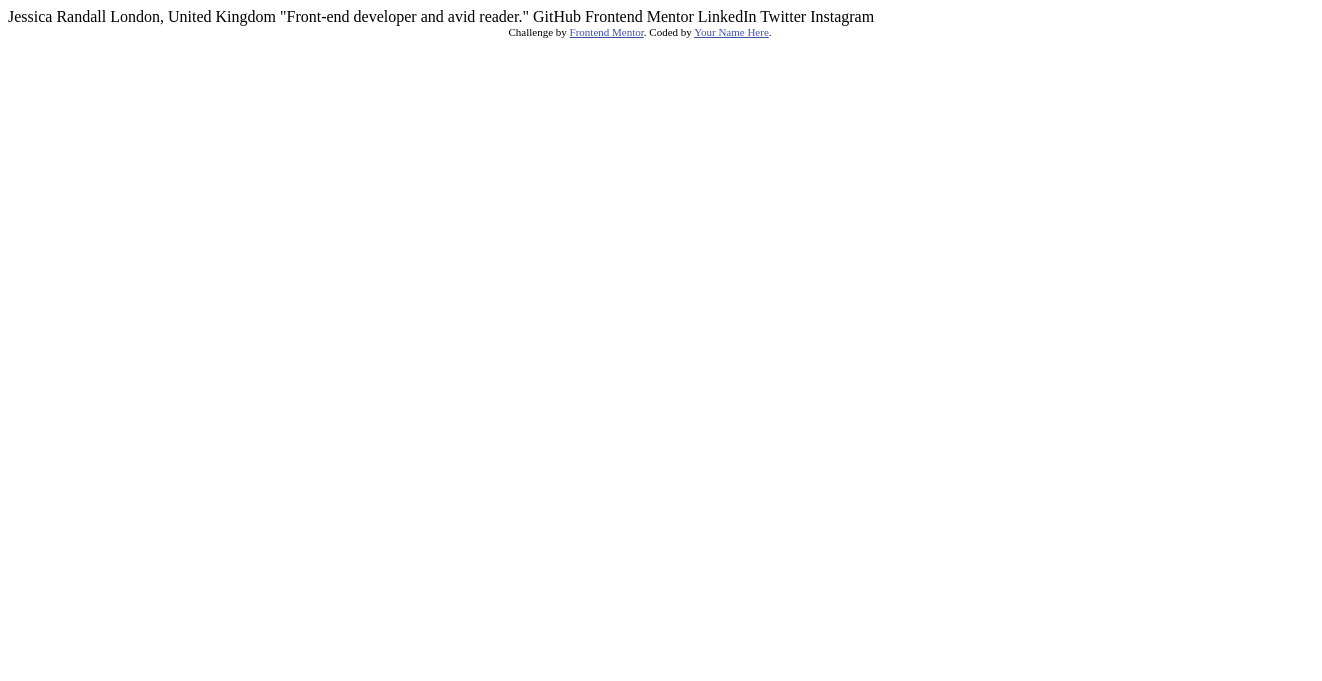
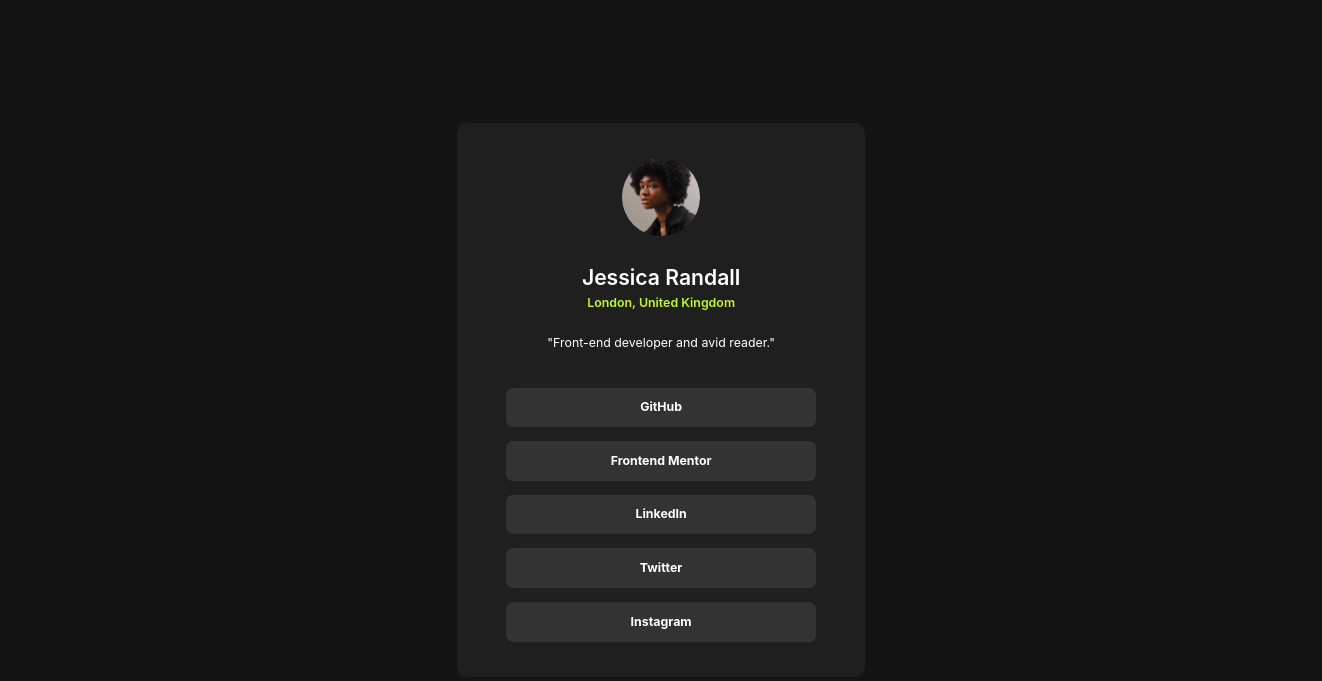
Before and after one commit to ER1994/socialLinkProfile, a plain HTML site: page index.html in a window 1280 px wide. Shown: the whole page, 1322 px wide, since content can reach past the window. Drawn offline with nearby package versions, Linux system fonts and the light colour scheme.

Commit message:
Add index.html

```diff
--- a/index.html
+++ b/index.html
@@ -2,33 +2,53 @@
 <html lang="en">
 <head>
     <meta charset="UTF-8">
-  <meta name="viewport" content="width=device-width, initial-scale=1.0"> <!-- displays site properly based on user's device -->
+    <meta name="viewport" content="width=device-width, initial-scale=1.0">
+    <!-- displays site properly based on user's device -->
 
     <link rel="icon" type="image/png" sizes="32x32" href="./assets/images/favicon-32x32.png">
 
     <title>Frontend Mentor | Social links profile</title>
 
     <!-- Feel free to remove these styles or customise in your own stylesheet 👍 -->
-  <style>
-    .attribution { font-size: 11px; text-align: center; }
-    .attribution a { color: hsl(228, 45%, 44%); }
-  </style>
+    <link rel="stylesheet" href="style.css">
 </head>
 <body>
-
-  Jessica Randall
-  London, United Kingdom
+<main>
+    <div class="avatar">
+        <img src="assets/images/avatar-jessica.jpeg" alt="avatar image">
+    </div>
+    <header>
+        <div class="header--fullname">Jessica Randall</div>
+        <div class="header--location">London, United Kingdom</div>
+    </header>
+    <div class="description">
         "Front-end developer and avid reader."
-
-  GitHub
-  Frontend Mentor
-  LinkedIn
-  Twitter
-  Instagram
-
-  <div class="attribution">
-    Challenge by <a href="https://www.frontendmentor.io?ref=challenge" target="_blank">Frontend Mentor</a>.
-    Coded by <a href="#">Your Name Here</a>.
     </div>
+    <div class="links">
+        <ul>
+            <li>
+                <a href="#">GitHub</a>
+            </li>
+            <li>
+                <a href="#">Frontend Mentor</a>
+            </li>
+            <li>
+                <a href="#">LinkedIn</a>
+            </li>
+            <li>
+                <a href="#">Twitter</a>
+            </li>
+            <li>
+                <a href="#">Instagram</a>
+            </li>
+        </ul>
+    </div>
+</main>
+<footer>
+</footer>
+<!--<div class="attribution">-->
+<!--    Challenge by <a href="https://www.frontendmentor.io?ref=challenge" target="_blank">Frontend Mentor</a>.-->
+<!--    Coded by <a href="#">Your Name Here</a>.-->
+<!--</div>-->
 </body>
 </html>
--- a/style.css
+++ b/style.css
@@ -0,0 +1,126 @@
+@import '/Users/ewcia/node_modules/normalize.css';
+
+:root {
+    --Grey-900: hsl(0, 0%, 8%);
+    --Grey-800: hsl(0, 0%, 12%);
+    --Grey-700: hsl(0, 0%, 20%);
+    --Green: hsl(75, 94%, 57%);
+    --White: hsl(0, 0%, 100%);
+
+    --Inter-Bold: 1.5rem / 1.5 "Inter", sans-serif;
+    --Inter-Regular: 0.88rem / 1.5 "Inter", sans-serif;
+
+    --spacing-500: 2.5rem;
+    --spacing-300: 1.5rem;
+    --spacing-200: 1rem;
+    --spacing-150: 0.75rem;
+    --spacing-100: 0.5rem;
+    --spacing-50: 0.25rem;
+}
+
+html {
+    font: var(--Inter-Regular);
+    color: var(--White);
+}
+
+body {
+    background-color: var(--Grey-900);
+    margin: 0;
+    padding: 0 var(--spacing-300);
+    height: 100vh;
+    width: 100vw;
+    font: var(--Inter-Regular);
+    font-weight: 400;
+    display: flex;
+    justify-content: center;
+    align-items: center;
+}
+
+main {
+    background-color: var(--Grey-800);
+    display: flex;
+    flex-direction: column;
+    align-items: center;
+    gap: var(--spacing-300);
+    border-radius: var(--spacing-150);
+    padding: var(--spacing-300);
+    width: 20.25rem;
+}
+
+.avatar {
+    width: 5.5rem;
+}
+
+.avatar img {
+    width: 100%;
+    border-radius: 50%;
+}
+
+header {
+    width: 100%;
+    display: flex;
+    flex-direction: column;
+    text-align: center;
+    font: var(--Inter-Bold);
+    font-weight: 600;
+}
+
+.header--location {
+    width: 100%;
+    font: var(--Inter-Regular);
+    font-weight: 600;
+    color: var(--Green);
+}
+
+.description {
+    width: 100%;
+    text-align: center;
+}
+
+.links {
+    width: 100%;
+    text-align: center;
+}
+
+.links ul {
+    list-style-type: none;
+    padding: 0;
+    margin: 0;
+}
+
+.links ul li {
+    background-color: var(--Grey-700);
+    border-radius: var(--spacing-100);
+    margin: var(--spacing-200);
+    transition: background-color 0.5s ease-out;
+    height: 2.81rem;
+    display: flex;
+    flex-direction: column;
+    justify-content: center;
+}
+
+.links ul li:last-child {
+    margin-bottom: 0;
+}
+
+.links ul li:hover {
+    background-color: var(--Green);
+    transition: background-color 0.1s ease-in;
+    cursor: pointer;
+}
+
+.links ul li a {
+    color: var(--White);
+    text-decoration-line: none;
+    font-weight: 700;
+}
+
+@media (min-width: 768px) {
+    main {
+        width: 24rem;
+        padding: var(--spacing-500);
+    }
+}
+
+@media (min-width: 1440px) {
+}
```
Lines whose indentation alone changed are shown as unchanged.
